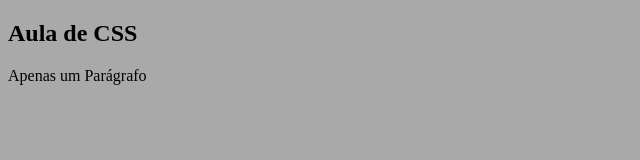
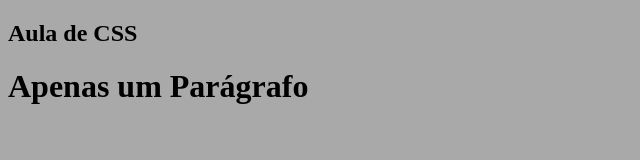
Before and after one commit to risszzco/CSS_aulas, a plain HTML site: page index.html in a window 1280 px wide. Shown: the whole page, without its empty margins (0-640 px from the left). Drawn offline with Linux system fonts and the light colour scheme.

Commit message:
alteraçao

```diff
--- a/index.html
+++ b/index.html
@@ -13,6 +13,6 @@
 <body>
 
     <h2>Aula de CSS</h2>
-    Apenas um Parágrafo
+    <h1>Apenas um Parágrafo</h1>
 </body>
 </html>
```
